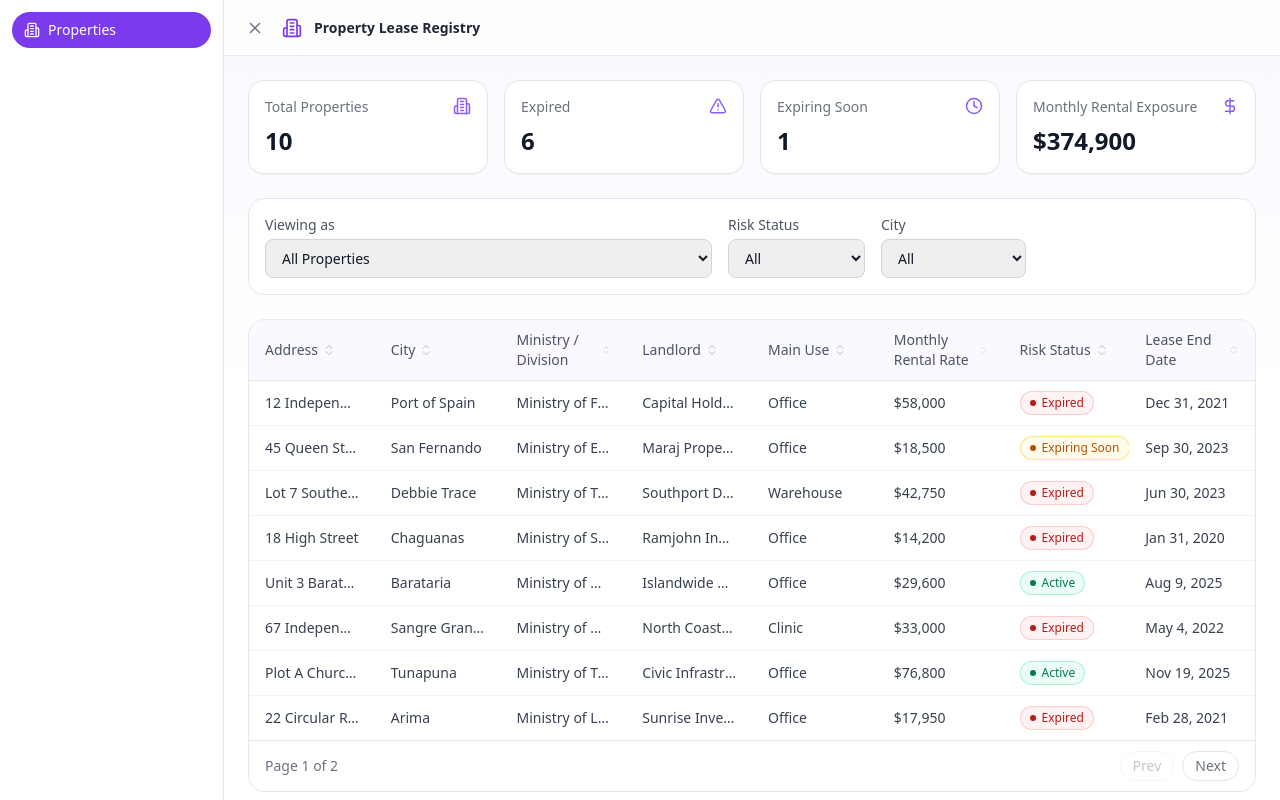
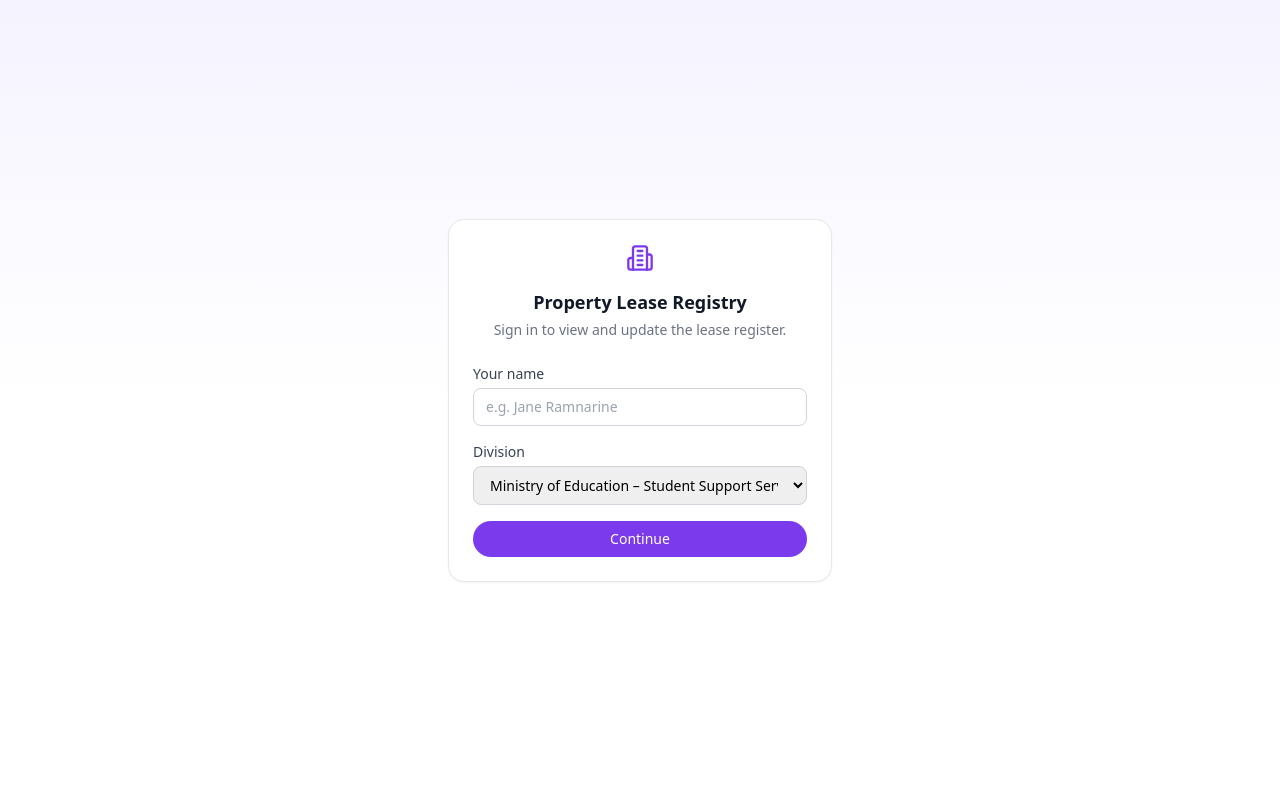
Before and after one commit to rajul0616/prototype-component-library, a React (Vite) app: page / in a window 1280 px wide. Built offline with nearby package versions, Linux system fonts and the light colour scheme.

Commit message:
Add lightweight identity gate to attribute activity log entries to a user

```diff
--- a/src/App.jsx
+++ b/src/App.jsx
@@ -1,9 +1,10 @@
 // Government property lease registry MVP — wires the reusable component library to the Vantiqa case study data model.
 import { useMemo, useState } from 'react'
-import { Building2 } from 'lucide-react'
+import { Building2, LogOut } from 'lucide-react'
 
 import AppShell from './components/layout/AppShell.jsx'
 import Toast from './components/feedback/Toast.jsx'
+import IdentityGate from './features/leases/IdentityGate.jsx'
 import Dashboard from './features/leases/Dashboard.jsx'
 import PropertyDetail from './features/leases/PropertyDetail.jsx'
 import { properties as seedProperties, MOCK_TODAY } from './data/properties.js'
@@ -12,6 +13,7 @@ export default function App() {
   const [properties, setProperties] = useState(seedProperties)
   const [selectedId, setSelectedId] = useState(null)
   const [toasts, setToasts] = useState([])
+  const [currentUser, setCurrentUser] = useState(null)
 
   const divisions = useMemo(
     () => [...new Set(properties.map((p) => p.ministryDivisionAgency))].sort(),
@@ -28,18 +30,30 @@ export default function App() {
     setToasts((prev) => prev.filter((t) => t.id !== id))
   }
 
-  function handleAddActivity(propertyId, loggedByDivision, note) {
+  function handleAddActivity(propertyId, note) {
     setProperties((prev) =>
       prev.map((p) =>
         p.id === propertyId
           ? {
               ...p,
-              activityLog: [...p.activityLog, { timestamp: MOCK_TODAY, loggedByDivision, note }],
+              activityLog: [
+                ...p.activityLog,
+                {
+                  timestamp: MOCK_TODAY,
+                  loggedByUser: currentUser.name,
+                  loggedByDivision: currentUser.division,
+                  note,
+                },
+              ],
             }
           : p,
       ),
     )
     addToast('Activity logged', 'success')
+  }
+
+  if (!currentUser) {
+    return <IdentityGate divisions={divisions} onSubmit={setCurrentUser} />
   }
 
   return (
@@ -48,11 +62,26 @@ export default function App() {
         title="Property Lease Registry"
         logo={<Building2 size={20} className="text-violet-600" />}
         navItems={[{ label: 'Properties', icon: Building2, active: true }]}
+        headerRight={
+          <div className="flex items-center gap-3 text-sm text-gray-500">
+            <span>
+              <span className="font-medium text-gray-700">{currentUser.name}</span> ·{' '}
+              {currentUser.division}
+            </span>
+            <button
+              onClick={() => setCurrentUser(null)}
+              className="flex items-center gap-1 rounded-full p-1.5 hover:bg-violet-50 hover:text-violet-600"
+              aria-label="Switch user"
+            >
+              <LogOut size={16} />
+            </button>
+          </div>
+        }
       >
         {selectedProperty ? (
           <PropertyDetail
             property={selectedProperty}
-            divisions={divisions}
+            currentUser={currentUser}
             onBack={() => setSelectedId(null)}
             onAddActivity={handleAddActivity}
           />
--- a/src/components/layout/AppShell.jsx
+++ b/src/components/layout/AppShell.jsx
@@ -1,8 +1,8 @@
-// Page frame with header (logo slot + title), collapsible sidebar (navItems[]), and main content area. Props: logo, title, navItems[{ label, icon, href, onClick, active }], children.
+// Page frame with header (logo slot + title + optional right-side slot), collapsible sidebar (navItems[]), and main content area. Props: logo, title, navItems[{ label, icon, href, onClick, active }], headerRight, children.
 import { useState } from 'react'
 import { Menu, X } from 'lucide-react'
 
-export default function AppShell({ logo, title, navItems = [], children }) {
+export default function AppShell({ logo, title, navItems = [], headerRight, children }) {
   const [sidebarOpen, setSidebarOpen] = useState(true)
 
   return (
@@ -43,6 +43,7 @@ export default function AppShell({ logo, title, navItems = [], children }) {
           {title ? (
             <h1 className="text-sm font-semibold text-gray-800">{title}</h1>
           ) : null}
+          {headerRight ? <div className="ml-auto flex items-center">{headerRight}</div> : null}
         </header>
 
         <main className="flex-1 overflow-auto p-6">{children}</main>
--- /dev/null
+++ b/src/features/leases/IdentityGate.jsx
@@ -0,0 +1,72 @@
+// Lightweight identity capture before the dashboard loads — no auth, just attributes activity log entries to a real name + division. Props: divisions[], onSubmit({ name, division }).
+import { useState } from 'react'
+import { Building2 } from 'lucide-react'
+
+export default function IdentityGate({ divisions, onSubmit }) {
+  const [name, setName] = useState('')
+  const [division, setDivision] = useState(divisions[0] ?? '')
+  const [error, setError] = useState('')
+
+  function handleSubmit(e) {
+    e.preventDefault()
+    if (!name.trim()) {
+      setError('Enter your name to continue')
+      return
+    }
+    onSubmit({ name: name.trim(), division })
+  }
+
+  return (
+    <div className="flex min-h-screen items-center justify-center bg-gradient-to-b from-violet-50 via-white to-white px-4">
+      <div className="w-full max-w-sm rounded-2xl border border-gray-200 bg-white p-6 shadow-sm">
+        <div className="mb-4 flex justify-center">
+          <Building2 size={28} className="text-violet-600" />
+        </div>
+        <h1 className="mb-1 text-center text-lg font-semibold text-gray-900">
+          Property Lease Registry
+        </h1>
+        <p className="mb-6 text-center text-sm text-gray-500">
+          Sign in to view and update the lease register.
+        </p>
+
+        <form onSubmit={handleSubmit} className="space-y-4">
+          <label className="block text-sm">
+            <span className="mb-1 block font-medium text-gray-700">Your name</span>
+            <input
+              type="text"
+              value={name}
+              onChange={(e) => setName(e.target.value)}
+              placeholder="e.g. Jane Ramnarine"
+              className={`w-full rounded-lg border px-3 py-2 text-sm outline-none focus:ring-2 focus:ring-violet-500 ${
+                error ? 'border-red-400' : 'border-gray-300'
+              }`}
+            />
+            {error ? <p className="mt-1 text-xs text-red-600">{error}</p> : null}
+          </label>
+
+          <label className="block text-sm">
+            <span className="mb-1 block font-medium text-gray-700">Division</span>
+            <select
+              value={division}
+              onChange={(e) => setDivision(e.target.value)}
+              className="w-full rounded-lg border border-gray-300 px-3 py-2 text-sm outline-none focus:ring-2 focus:ring-violet-500"
+            >
+              {divisions.map((d) => (
+                <option key={d} value={d}>
+                  {d}
+                </option>
+              ))}
+            </select>
+          </label>
+
+          <button
+            type="submit"
+            className="w-full rounded-full bg-violet-600 px-3 py-2 text-sm font-medium text-white hover:bg-violet-700"
+          >
+            Continue
+          </button>
+        </form>
+      </div>
+    </div>
+  )
+}
--- a/src/features/leases/PropertyDetail.jsx
+++ b/src/features/leases/PropertyDetail.jsx
@@ -6,8 +6,7 @@ import RiskBadge from './RiskBadge.jsx'
 import { getRiskStatus } from './riskStatus.js'
 import { formatCurrency, formatDate } from './formatters.js'
 
-export default function PropertyDetail({ property, divisions, onBack, onAddActivity }) {
-  const [division, setDivision] = useState(property.ministryDivisionAgency)
+export default function PropertyDetail({ property, currentUser, onBack, onAddActivity }) {
   const [note, setNote] = useState('')
 
   const riskStatus = getRiskStatus(property.leaseEndDate)
@@ -18,7 +17,7 @@ export default function PropertyDetail({ property, divisions, onBack, onAddActiv
   function handleSubmit(e) {
     e.preventDefault()
     if (!note.trim()) return
-    onAddActivity(property.id, division, note.trim())
+    onAddActivity(property.id, note.trim())
     setNote('')
   }
 
@@ -61,7 +60,8 @@ export default function PropertyDetail({ property, divisions, onBack, onAddActiv
             <li key={i} className="relative">
               <span className="absolute -left-[21px] top-1 h-2.5 w-2.5 rounded-full bg-violet-400" />
               <p className="text-xs font-medium text-gray-400">
-                {formatDate(entry.timestamp)} · {entry.loggedByDivision}
+                {formatDate(entry.timestamp)}
+                {entry.loggedByUser ? ` · ${entry.loggedByUser}` : ''} · {entry.loggedByDivision}
               </p>
               <p className="mt-0.5 text-sm text-gray-700">{entry.note}</p>
             </li>
@@ -69,20 +69,10 @@ export default function PropertyDetail({ property, divisions, onBack, onAddActiv
         </ol>
 
         <form onSubmit={handleSubmit} className="mt-6 space-y-3 border-t border-gray-100 pt-6">
-          <label className="flex flex-col gap-1 text-sm">
-            <span className="font-medium text-gray-600">Logged by division</span>
-            <select
-              value={division}
-              onChange={(e) => setDivision(e.target.value)}
-              className="rounded-lg border border-gray-300 px-3 py-2 text-sm focus:outline-none focus:ring-2 focus:ring-violet-500"
-            >
-              {divisions.map((d) => (
-                <option key={d} value={d}>
-                  {d}
-                </option>
-              ))}
-            </select>
-          </label>
+          <p className="text-sm text-gray-500">
+            Logging as <span className="font-medium text-gray-700">{currentUser.name}</span> ·{' '}
+            {currentUser.division}
+          </p>
 
           <label className="flex flex-col gap-1 text-sm">
             <span className="font-medium text-gray-600">Note</span>
```
